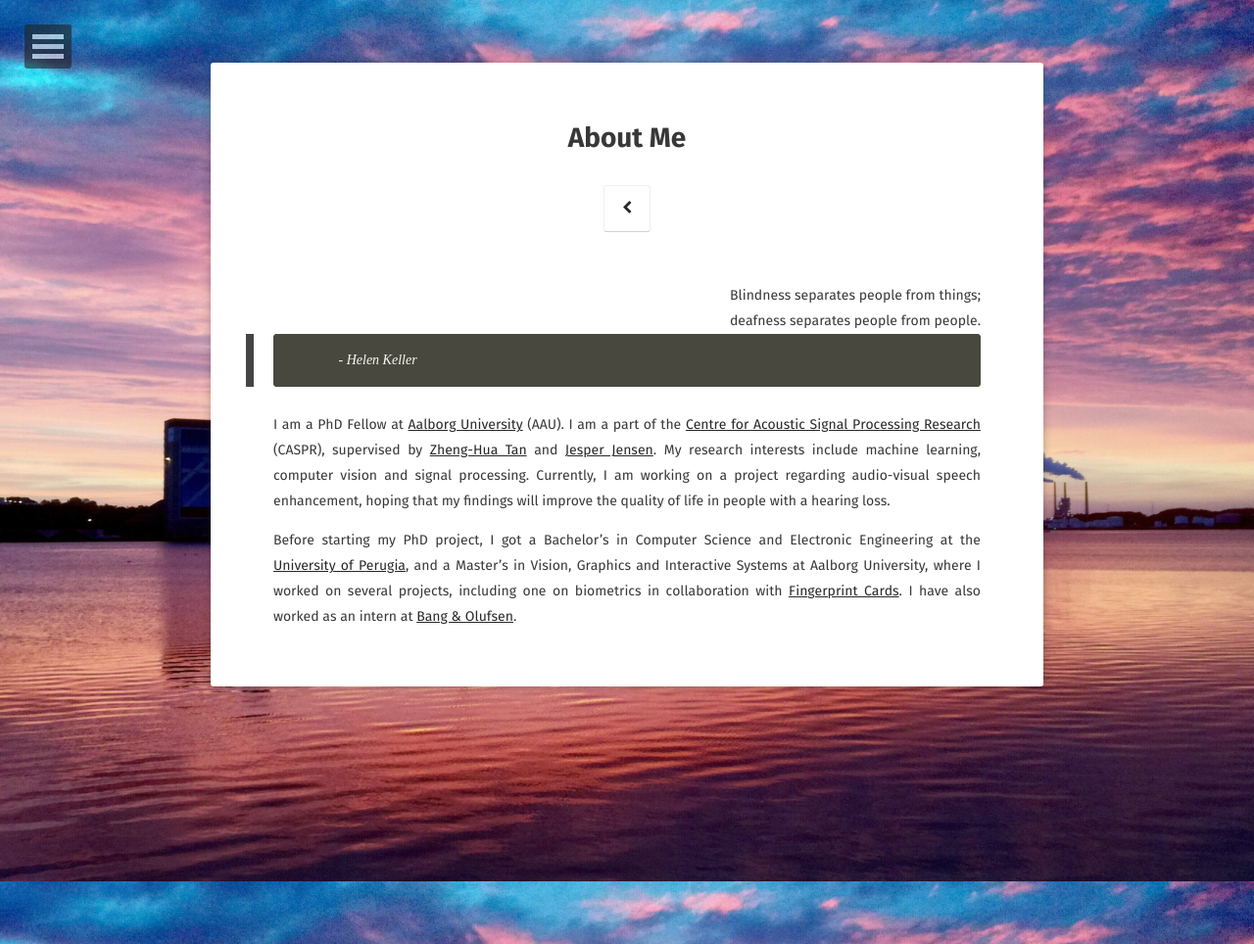
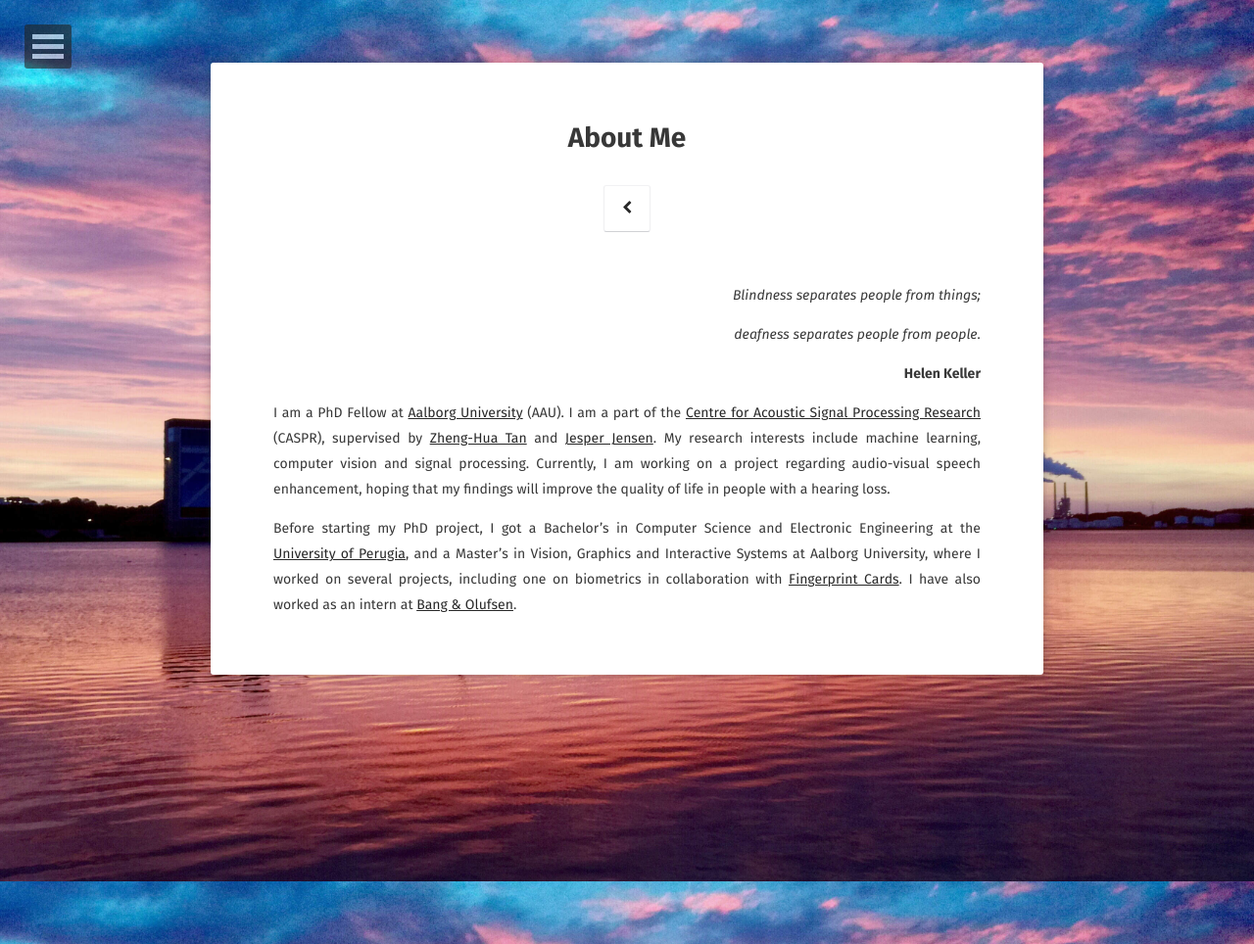
Before and after one commit to danmic/danmic.github.io, a Jekyll site: the page built from about/index.md, in a window 1280 px wide. Shown: the whole page at 98% size. Built offline with Jekyll 4.4.1, drawn with Linux system fonts in a browser that asks for light colours; some web fonts are replaced.

Commit message:
quotation

```diff
--- a/about/index.md
+++ b/about/index.md
@@ -8,10 +8,9 @@ comments: false
 
 
 
-<div style="text-align: right"> Blindness separates people from things; </div>
-<div style="text-align: right"> deafness separates people from people. </div>
->                    - Helen Keller
-
+<p style="text-align: right"> <em>Blindness separates people from things;</em> </p>
+<p style="text-align: right"> <em>deafness separates people from people.</em> </p>
+<p style="text-align: right"> <strong>Helen Keller</strong> </p>
 
 
 I am a PhD Fellow at [Aalborg University](https://www.en.aau.dk) (AAU). I am a part of the [Centre for Acoustic Signal Processing Research](http://caspr.es.aau.dk) (CASPR), supervised by [Zheng-Hua Tan](http://kom.aau.dk/~zt/) and [Jesper Jensen](http://kom.aau.dk/~jje/). My research interests include machine learning, computer vision and signal processing. Currently, I am working on a project regarding audio-visual speech enhancement, hoping that my findings will improve the quality of life in people with a hearing loss.
```
